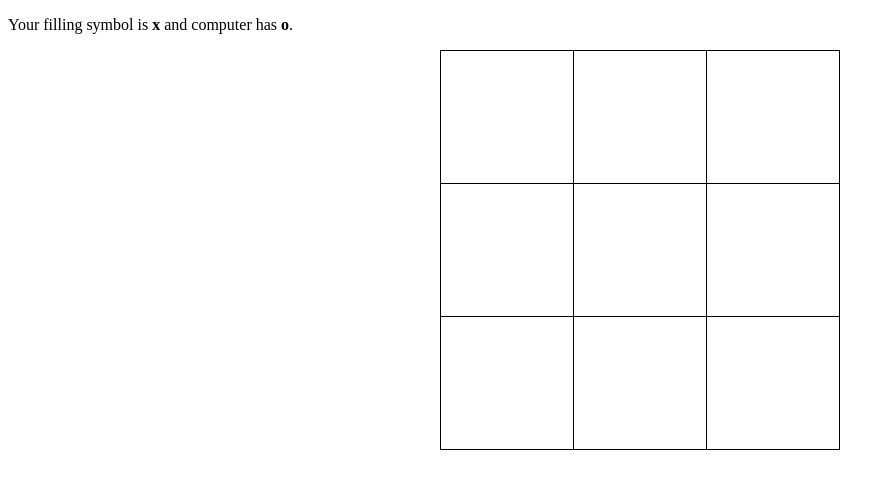
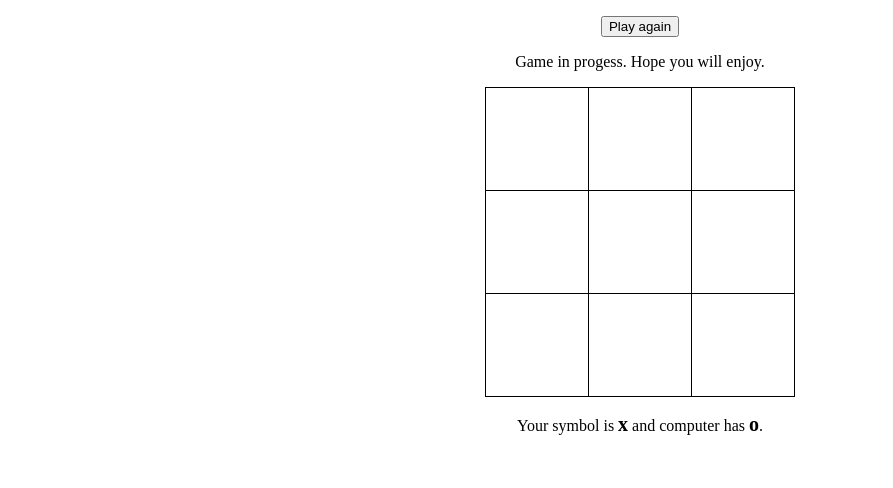
Before and after one commit to somv/games-app, an Angular app: page /tic-tac-toe in a window 1280 px wide. Shown: the top 488 px of the page, without its empty margins (0-893 px from the left). Built offline with nearby package versions, Linux system fonts and the light colour scheme.

Commit message:
production ready game

```diff
--- a/src/app/tic-tac-toe/tic-tac-toe.component.html
+++ b/src/app/tic-tac-toe/tic-tac-toe.component.html
@@ -1,14 +1,22 @@
-<p>
-  Your filling symbol is <b>x</b> and computer has <b>o</b>.
-</p>
-
+<p></p>
+<button (click)=" playAgain() ">Play again</button>
+<p id="message">{{resultMessage}} {{message}}</p>
 <table>
 	<tr *ngFor=" let row of rows ">
 		<td *ngFor=" let column of columns " (click)="onClickCell( row, column )">
-			<p *ngIf=" matrix[row][column] != '0' ">
+			<p *ngIf=" matrix[row][column] != '0' && matrix[row][column] != 'ow' && matrix[row][column] != 'xw' ">
 				{{ matrix[row][column] }}
+			</p>
+			<p *ngIf=" matrix[row][column] == 'ow'" style="color: red;">
+				o
+			</p>
+			<p *ngIf=" matrix[row][column] == 'xw' " style="color: red;">
+				x
 			</p>
 			<p *ngIf=" matrix[row][column] == '0' "></p>
 		</td>
 	</tr>
 </table>
+<p style="text-align: center;">
+  Your symbol is <b style="font-size: 20px;">x</b> and computer has <b style="font-size: 20px;">o</b>.
+</p>
--- a/src/app/tic-tac-toe/tic-tac-toe.component.scss
+++ b/src/app/tic-tac-toe/tic-tac-toe.component.scss
@@ -4,12 +4,26 @@ table, th, td {
   overflow: hidden;
   padding: auto;
   text-align: center;
+  font-size: 30px;
+}
+
+td {
+  width: 100px;
+  height: 100px;
+}
+
+button {
+  margin: auto;
+  display:block;
 }
 
 table {
   border-collapse: collapse;
-  width: 400px;
-  height: 400px;
-  margin-left:auto;
-  margin-right:auto;
+  width: 300px;
+  height: 300px;
+  margin:auto;
 }
+
+#message {
+  text-align: center;
+}
--- a/src/app/tic-tac-toe/tic-tac-toe.component.ts
+++ b/src/app/tic-tac-toe/tic-tac-toe.component.ts
@@ -12,9 +12,12 @@ export class TicTacToeComponent implements OnInit {
   columns = [0, 1, 2]
   playerLetter = "x"
   computerLetter = "o"
+  message = "Hope you will enjoy."
+  resultMessage = "Game in progess."
+  lock = false
 
 	initialMatrix = [["0", "0", "0"], ["0", "0", "0"], ["0", "0", "0"]]
-  	matrix = [["0", "0", "0"], ["0", "0", "0"], ["0", "0", "0"]]
+	matrix = _.cloneDeep(this.initialMatrix)
 
 	matchFinished = false
 
@@ -24,23 +27,58 @@ export class TicTacToeComponent implements OnInit {
 
 	}
 
+  playAgain() {
+    this.matrix = _.cloneDeep(this.initialMatrix)
+    this.matchFinished = false
+    this.resultMessage = "Game in progress."
+    this.message = "Hope you will enjoy."
+    this.lock = false
+  }
+
 	onClickCell(row: number, column: number) {
 
-  		if(this.matchFinished == true) return;
+		if(this.matchFinished == true || this.lock == true) {
+      return
+    }
 
-  		console.log("row "+ row+": column "+column)
+    this.gameResult()
+
 		if(this.matrix[row][column] == "0") {
 			this.matrix[row][column] = "x"
+      this.gameResult()
+      this.lock = true
+			setTimeout(() => {
         this.computerTurn()
+        this.lock = false
+        this.gameResult()
+      }, 300)
 		}
 
-  		if(this.isWinner(this.matrix, this.computerLetter)) {
-  			this.matchFinished = true
 	}
 
-  		if(this.isWinner(this.matrix, this.playerLetter)) {
+  gameResult() {
+
+    let computerWon = this.isWinner(this.matrix, this.computerLetter)
+    let playerWon = this.isWinner(this.matrix, this.playerLetter)
+
+    if(computerWon) {
       this.matchFinished = true
+      this.message = "You should not loose hope, try again."
+      this.resultMessage = "Computer ji won."
     }
+
+    if(playerWon) {
+      this.matchFinished = true
+      this.message = "You are one true genious. try again."
+      this.resultMessage = "You won."
+    }
+
+    if(computerWon == false && playerWon == false && this.isFinished()) {
+      this.matchFinished = true
+      this.message = "You came really hard this time, try again."
+      this.resultMessage = "Macth drawn."
+    }
+
   }
 
 	computerTurn() {
@@ -84,7 +122,7 @@ export class TicTacToeComponent implements OnInit {
 			return
 		}
 
-  		// choose side
+		// choose from sides if they are free
 
 		if(this.moveToSides() == true) {
 			return
@@ -119,17 +157,50 @@ export class TicTacToeComponent implements OnInit {
 	}
 
 	isWinner(matrix, letter): boolean {
-  		return (
-  			(matrix[0][0] == letter && matrix[1][1] == letter && matrix[2][2] == letter) ||
-  			(matrix[2][0] == letter && matrix[1][1] == letter && matrix[0][2] == letter) ||
-  			(matrix[0][0] == letter && matrix[0][1] == letter && matrix[0][2] == letter) ||
-  			(matrix[1][0] == letter && matrix[1][1] == letter && matrix[1][2] == letter) ||
-  			(matrix[2][0] == letter && matrix[2][1] == letter && matrix[2][2] == letter) ||
-  			(matrix[0][0] == letter && matrix[1][0] == letter && matrix[2][0] == letter) ||
-  			(matrix[0][1] == letter && matrix[1][1] == letter && matrix[2][1] == letter) ||
-  			(matrix[0][2] == letter && matrix[1][2] == letter && matrix[2][2] == letter)
-  		)
 
+    let lines = [
+      [0, 0, 1, 1, 2, 2],
+      [2, 0, 1, 1, 0, 2],
+      [0, 0, 0, 1, 0, 2],
+      [1, 0, 1, 1, 1, 2],
+      [2, 0, 2, 1, 2, 2],
+      [0, 0, 1, 0, 2, 0],
+      [0, 1, 1, 1, 2, 1],
+      [0, 2, 1, 2, 2, 2]
+    ]
+
+    for (var i = 0; i < lines.length; ++i) {
+      if(matrix[lines[i][0]][lines[i][1]] == letter && matrix[lines[i][2]][lines[i][3]] == letter && matrix[lines[i][4]][lines[i][5]] == letter) {
+        matrix[lines[i][0]][lines[i][1]] = letter + "w"
+        matrix[lines[i][2]][lines[i][3]] = letter + "w"
+        matrix[lines[i][4]][lines[i][5]] = letter + "w"
+        return true
+      }
+    }
+
+    return false
+
+		// return (
+		// 	(matrix[0][0] == letter && matrix[1][1] == letter && matrix[2][2] == letter) ||
+		// 	(matrix[2][0] == letter && matrix[1][1] == letter && matrix[0][2] == letter) ||
+		// 	(matrix[0][0] == letter && matrix[0][1] == letter && matrix[0][2] == letter) ||
+		// 	(matrix[1][0] == letter && matrix[1][1] == letter && matrix[1][2] == letter) ||
+		// 	(matrix[2][0] == letter && matrix[2][1] == letter && matrix[2][2] == letter) ||
+		// 	(matrix[0][0] == letter && matrix[1][0] == letter && matrix[2][0] == letter) ||
+		// 	(matrix[0][1] == letter && matrix[1][1] == letter && matrix[2][1] == letter) ||
+		// 	(matrix[0][2] == letter && matrix[1][2] == letter && matrix[2][2] == letter)
+		// )
+	}
+
+  isFinished() {
+    for (var i = 0; i < this.matrix.length; ++i) {
+      for (var j = 0; j < this.matrix[0].length; ++j) {
+        if(this.matrix[i][j] == "0") {
+          return false
+        }
+      }
+    }
+    return true
   }
 
 }
```
Lines whose indentation alone changed are shown as unchanged.
